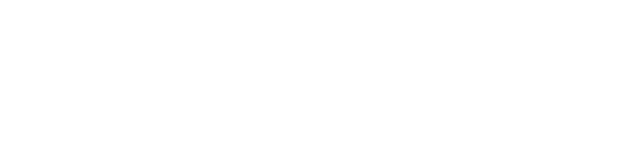
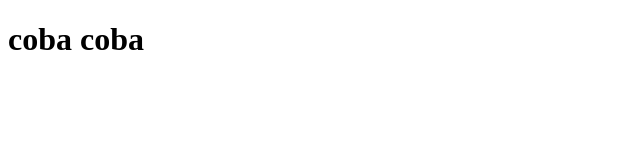
Before and after one commit to Jaxnn12/latihan-git, a plain HTML site: page index.html in a window 1280 px wide. Shown: the whole page, without its empty margins (0-640 px from the left). Drawn offline with Linux system fonts and the light colour scheme.

Commit message:
file index.html

```diff
--- a/index.html
+++ b/index.html
@@ -9,6 +9,7 @@
 </head>
 
 <body>
+    <h1>coba coba</h1>
 
 </body>
 
```
